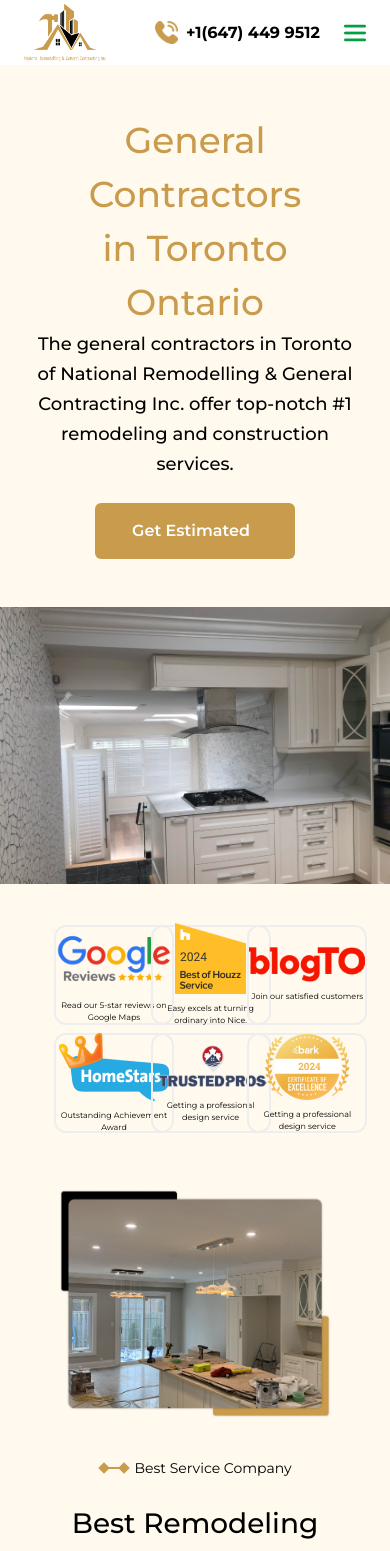
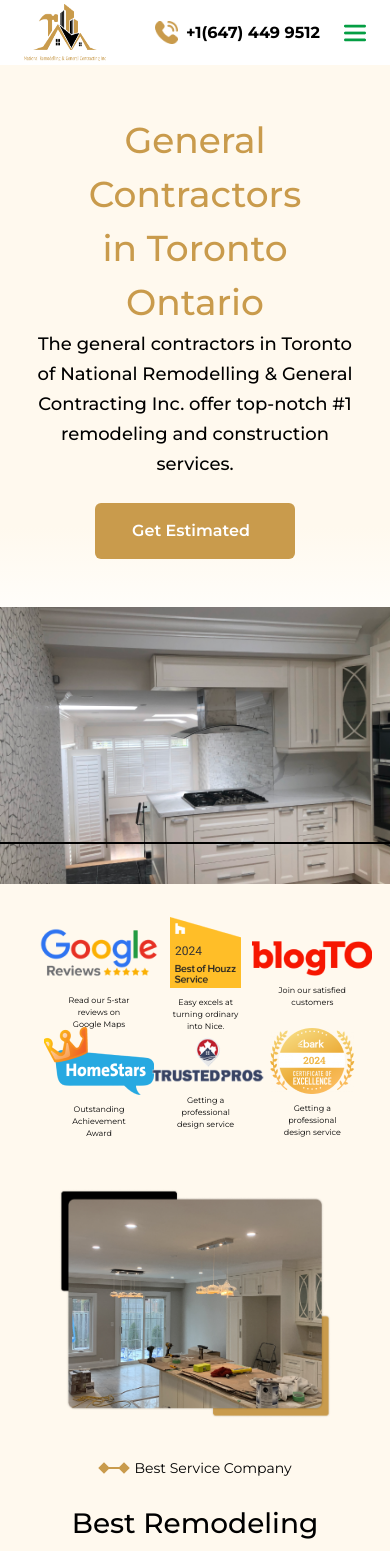
Before and after one commit to csebiplab/national-remodeling, a Next.js app: page / in a window 390 px wide. Shown: the top 1551 px of the page. Built offline with nearby package versions, Linux system fonts and the light colour scheme.

Commit message:
Problem solve 2

```diff
--- a/src/app/(pages)/globals.css
+++ b/src/app/(pages)/globals.css
@@ -130,11 +130,6 @@ img {
   @apply select-none;
 }
 
-/* .image {
-  transition: all filter 0.3s ease-in-out;
-  filter: none;
-} */
-
 .image:hover {
   filter: invert(98%) sepia(79%) saturate(2476%) hue-rotate(330deg)
     brightness(95%) contrast(95%);
--- a/src/components/__one_time_used/MainHomePageComponent/FactorsToHiringUs/FactorsToHiringUs.jsx
+++ b/src/components/__one_time_used/MainHomePageComponent/FactorsToHiringUs/FactorsToHiringUs.jsx
@@ -1,6 +1,6 @@
 "use client";
 import Factor1 from "../../../../../public/assets/images/Factor1.png";
-import Factor2 from "../../../../../public/assets/images/Factor2.png";
+import Factor2 from "../../../../../public/assets/images/Factor-2.png";
 import Factor3 from "../../../../../public/assets/images/Factor3.png";
 import Factor4 from "../../../../../public/assets/images/Factor4.png";
 import Factor5 from "../../../../../public/assets/images/Factor5.png";
@@ -63,7 +63,7 @@ const FactorsToHiringUs = () => {
             {workingData.map((slide, index) => (
               <div
                 key={index}
-                className={`relative text-center py-4 lg:py-6 lg:px-12 image transition-all duration-500 ease-in-out`}
+                className={`text-center py-4 lg:py-6 lg:px-12 image transition-all duration-0 ease-in-out`}
               >
                 <div className="">
                   <Image
--- a/src/components/__one_time_used/MainHomePageComponent/GiveUsFeedback/GiveUsFeedback.jsx
+++ b/src/components/__one_time_used/MainHomePageComponent/GiveUsFeedback/GiveUsFeedback.jsx
@@ -1,6 +1,7 @@
 import { IoIosMail } from "react-icons/io";
 import { FaFacebook, FaInstagram, FaLinkedin } from "react-icons/fa";
-import { FaMapLocationDot, FaPhoneVolume, FaXTwitter } from "react-icons/fa6";
+import { FaPhoneVolume, FaXTwitter } from "react-icons/fa6";
+import { PiMapPinLineFill } from "react-icons/pi";
 import Image from "next/image";
 
 import "./GiveUsFeedback.css";
@@ -15,11 +16,16 @@ export default function ContactHome() {
               <h2 className="text-[28px] md:text-4xl font-bold leading-normal text-black pb-[20px] text-center lg:text-left">
                 Contact Us
               </h2>
-              <div className="flex gap-2 items-center lg:text-lg text-sm justify-center lg:justify-start pb-6">
-                <FaMapLocationDot className="fill-black w-[29px] h-[29px]" />
-                <p className="text-black text-lg font-normal">
-                  1514 falconcrest dr Prickering,Ontario, L1V 4Z2
-                </p>
+              <div className="">
+                <a
+                  href="address:1514 falconcrest dr Prickering, Ontario, L1V 4Z2"
+                  className="my-3 flex gap-2 items-center lg:text-lg text-sm justify-center lg:justify-start pb-6"
+                >
+                  <PiMapPinLineFill className="fill-black w-[29px] h-[29px]" />
+                  <span className="text-black text-lg font-normal">
+                  1514 falconcrest dr Prickering, <br /> Ontario, L1V 4Z2
+                  </span>
+                </a>
               </div>
               <div className="">
                 <a
--- a/src/components/__one_time_used/MainHomePageComponent/HomeBanner/HomeBanner.css
+++ b/src/components/__one_time_used/MainHomePageComponent/HomeBanner/HomeBanner.css
@@ -28,3 +28,9 @@
   position: relative;
   z-index: 1;
 }
+
+
+/* small device  */
+.bg__color_small{
+  background: linear-gradient(180deg, #FFF9EE 27.43%, #FFF9EE 56.46%, rgba(255, 249, 238, 0.00) 70.97%, rgba(255, 249, 238, 0.00) 100%);
+}
--- a/src/components/__one_time_used/MainHomePageComponent/HomeBanner/HomeBanner.jsx
+++ b/src/components/__one_time_used/MainHomePageComponent/HomeBanner/HomeBanner.jsx
@@ -4,6 +4,8 @@ import "../HomeBanner/HomeBanner.css";
 const HomeBanner = () => {
   return (
     <div>
+      {/* large device  */}
+
       <div className="hidden md:block">
         <div className="full__section_l_p banner__section">
           <div className="banner-content grid grid-cols-1 md:grid-cols-8 items-center gap-10 py-[40px] md:pt-[60px] lg:pt-[85px] xl:pt-[115px] 2xl:pt-[130px] 3xl:pt-[150px] 4xl:pt-[170px] 5xl:pt-[192px] md:pb-[60px] lg:pb-[80px] xl:pb-[105px] 2xl:pb-[130px] 3xl:pb-[155px] 4xl:pb-[180px] 5xl:pb-[205px]">
@@ -32,8 +34,11 @@ const HomeBanner = () => {
           </div>
         </div>
       </div>
-      <div className="block md:hidden">
-        <div className="bg-[#FFF9EE] py-12 px-8">
+
+      {/* small device  */}
+
+      <div className="-rotate-270 bg__color_small block md:hidden">
+        <div className="py-12 px-8">
           <p className="text-4xl lg:text-[40px] xl:text-[44px] 2xl:text-[48px] 3xl:text-[52px] 4xl:text-[56px] 5xl:text-[60px] text-primary font-medium text-center md:text-left leading-normal">
             General Contractors <br /> in Toronto Ontario
           </p>
@@ -53,7 +58,7 @@ const HomeBanner = () => {
         </div>
         <div>
           <Image
-            src="/assets/images/banner-image-2.png"
+            src="/assets/images/small-device-banner.png"
             alt="banner image"
             width={100}
             height={100}
--- a/src/components/__one_time_used/MainHomePageComponent/PartnerNRatings/PartnerNRatings.jsx
+++ b/src/components/__one_time_used/MainHomePageComponent/PartnerNRatings/PartnerNRatings.jsx
@@ -33,7 +33,7 @@ const PartnerNRatings = () => {
   return (
     <div className="bg-[#FFF9EE]">
       <div className="container flex justify-center w-full  z-50 ">
-        <div className="w-full mx-auto lg:px-0 px-[30px] mt-4 md:mt-0 lg:-mt-20 bg-[#FFF9EE] lg:rounded-xl  ">
+        <div className="w-full mx-auto lg:px-0 px-[15px] md:px-[30px] mt-4 md:mt-0 lg:-mt-20 bg-[#FFF9EE] lg:rounded-xl  ">
 
 
           {/* <div className="px-4 py-4  mx-auto border-2 ">
@@ -131,7 +131,7 @@ const PartnerNRatings = () => {
           <div className="grid lg:grid-cols-6 grid-cols-3  items-center justify-center gap-2 mt-[25px]">
             {ratingImgs.map(({ imgUrl, text }, index) => (
               <div
-                className=" flex justify-center items-center py-[15px] lg:border-none border-2 rounded-xl lg:h-auto lg:w-auto md:h-[150px] md:w-[250px] sm:h-[120px] sm:w-[200px] h-[100px] w-[120px]"
+                className=" flex justify-center items-center py-[15px] lg:h-auto lg:w-auto md:h-[150px] md:w-[250px] sm:h-[120px] sm:w-[200px] h-[100px] w-[120px]"
                 key={index}
               >
                 <div className="text-center">
@@ -146,7 +146,7 @@ const PartnerNRatings = () => {
                     />
                   </div>
                   <div>
-                    <p className="md:mt-4 mt-2 md:text-[14px] text-[8px]">{text}</p>
+                    <p className="md:mt-4 mt-2 md:text-[14px] text-[8px] px-6 md:px-0">{text}</p>
                   </div>
                 </div>
 
--- a/src/components/__one_time_used/MainHomePageComponent/ProjectGallery/ProjectGallery.jsx
+++ b/src/components/__one_time_used/MainHomePageComponent/ProjectGallery/ProjectGallery.jsx
@@ -67,8 +67,8 @@ const ProjectGallery = () => {
           <div className="flex flex-col justify-center items-center">
             <HeadingIcon text={headingIconText.gallery__IconTxt} />
             <div>
-              <p className="mt-4 lg:mb-[25px] mb-[15px] text-[28px] md:text-3xl lg:text-4xl text-dark leading-normal md:text-start text-center font-medium">
-                Gallery of{" "}
+              <p className="mt-4 lg:mb-[25px] mb-[15px] text-[28px] md:text-3xl lg:text-4xl text-dark leading-normal text-center font-medium">
+                Gallery of{" "} <br className="block md:hidden"/>
                 <span className="text-primary">Our Past Projects</span>
               </p>
             </div>
--- a/src/components/layouts/Footer/Footer.jsx
+++ b/src/components/layouts/Footer/Footer.jsx
@@ -1,7 +1,7 @@
 import Image from "next/image";
 import Link from "next/link";
 
-import { FaMapMarkedAlt } from "react-icons/fa";
+import { PiMapPinLineFill } from "react-icons/pi";
 import { FaPhoneVolume } from "react-icons/fa6";
 import { TfiEmail } from "react-icons/tfi";
 import "./Footer.css";
@@ -248,27 +248,27 @@ const Footer = () => {
                 <ul className="text-center md:text-start mx-auto">
                   <li>
                     <Link
-                      href="Cedar Ave, Thornhill, ON L3T 3W1"
-                      className="footer-link items-center justify-center md:justify-normal text-base text-white"
+                      href="1514 falconcrest dr Prickering,Ontario, L1V 4Z2"
+                      className="footer-link items-start text-left justify-center md:justify-start md:items-center text-sm text-white"
                     >
-                      <FaMapMarkedAlt className="h-4 w-4 lg:h-6 lg:w-6" /> 1514 falconcrest dr Prickering,Ontario, L1V 4Z2
+                      <PiMapPinLineFill className="w-[21px] h-[21px]" /> 1514 falconcrest dr Prickering, <br /> Ontario, L1V 4Z2
                     </Link>
                   </li>
                   <li className="lg:py-8 xs:py-[12px]">
                     <Link
                       href="tel:+1 (416) 996-2409"
-                      className="footer-link items-center justify-center md:justify-normal text-base text-white"
+                      className="footer-link items-center justify-center md:justify-start text-sm text-white"
                     >
-                      <FaPhoneVolume className="h-4 w-4 lg:h-6 lg:w-6" /> 416-996-2409
+                      <FaPhoneVolume className="w-[21px] h-[21px]" /> 416-996-2409
 
                     </Link>
                   </li>
                   <li>
                     <Link
                       href="mailto:informational@yahoo.com"
-                      className="footer-link items-center justify-center md:justify-normal text-base text-white"
+                      className="footer-link items-center justify-center md:justify-start text-sm text-white"
                     >
-                      <TfiEmail className="h-4 w-4 lg:h-6 lg:w-6" />
+                      <TfiEmail className="w-[21px] h-[21px]" />
                       infonational@yahoo.com
 
                     </Link>
```
Also changed, not shown: public/assets/images/Factor-2.png (added), public/assets/images/small-device-banner.png (added).
